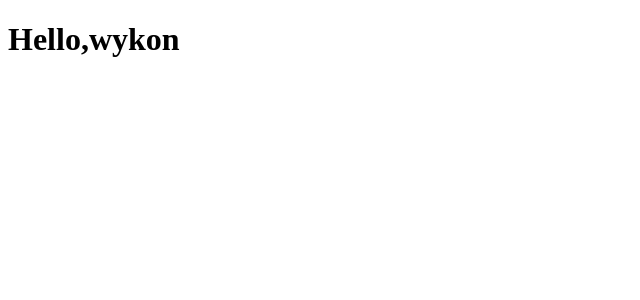
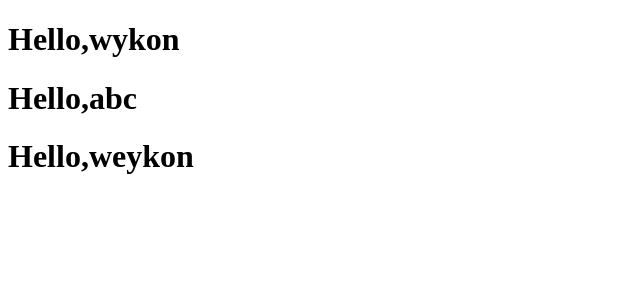
Before and after one commit to weykon/react-learn, a React app: page / in a window 1280 px wide. Shown: the top 300 px of the page, without its empty margins (0-640 px from the left). Built offline with nearby package versions, Linux system fonts and the light colour scheme; the HTML template or start-up script is replaced by a standard one.

Commit message:
渲染组件和组合组件

```diff
--- a/src/index.tsx
+++ b/src/index.tsx
@@ -8,7 +8,17 @@ function Hello(props: any) {
     )
 }
 
+function App() {
+    return (
+        <div>
+            <Hello name='wykon'></Hello>
+            <Hello name='abc'></Hello>
+            <Hello name='weykon'></Hello>
+        </div>
+    )
+}
+
 ReactDOM.render(
-    <Hello name='wykon'/>,
+    <App />,
     document.getElementById("app")
 )
```
Also changed, not shown: 1 other file (tests, documents, lock files or other folders).
